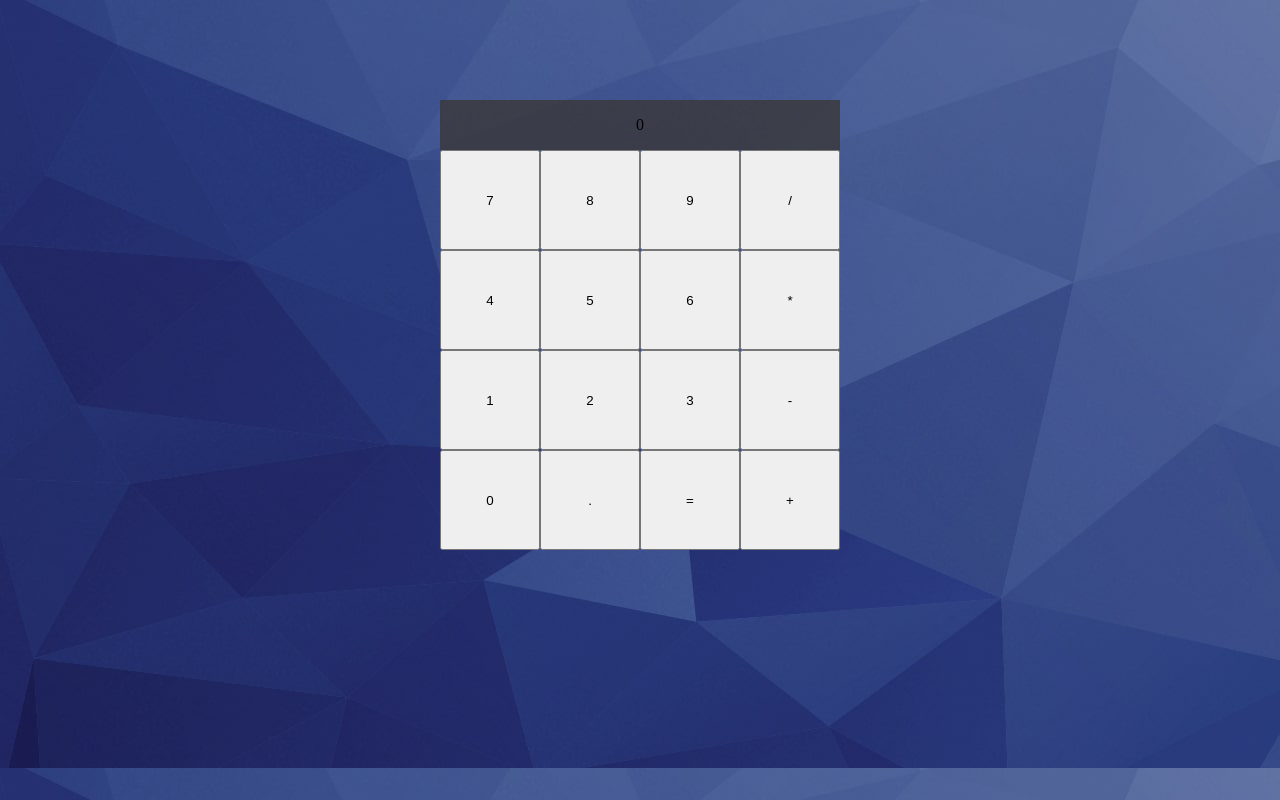
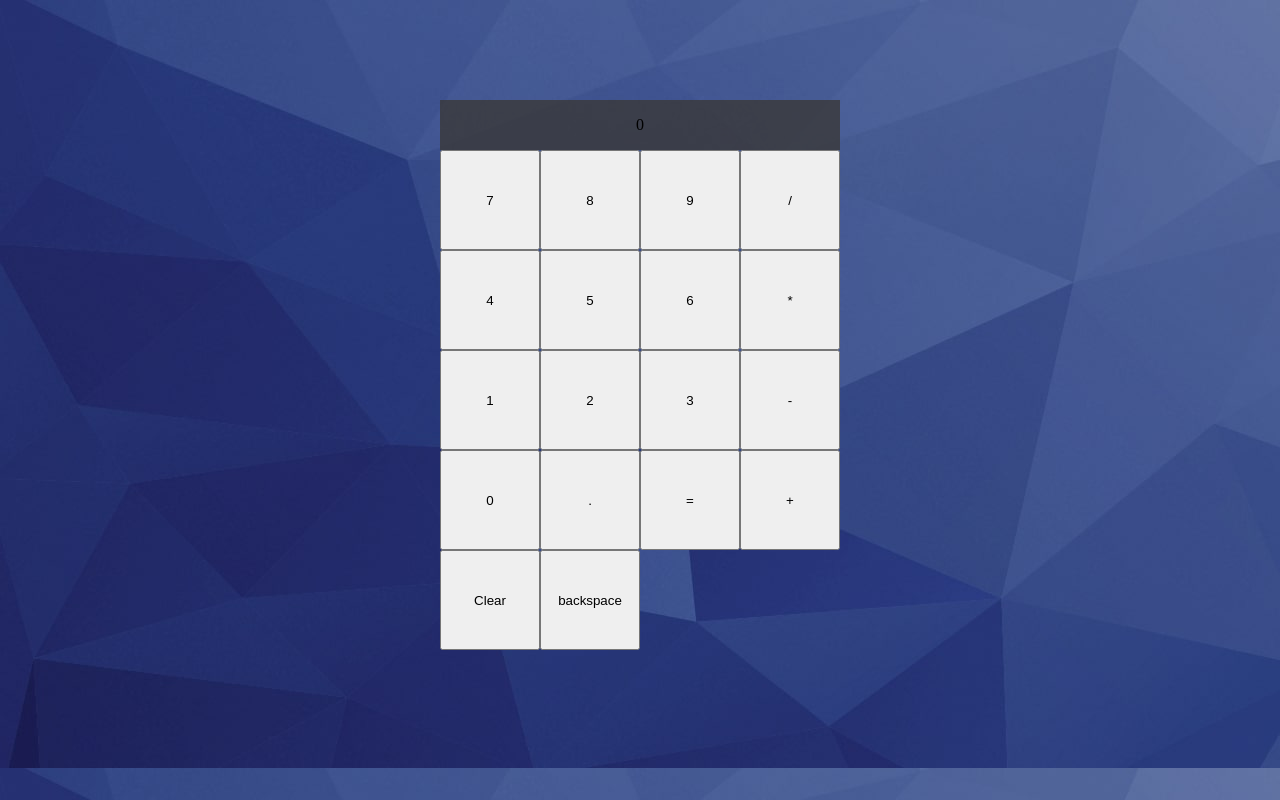
Before and after one commit to alberto512/Calculator, a plain HTML site: page index.html in a window 1280 px wide. Drawn offline with Linux system fonts and the light colour scheme.

Commit message:
Add clear and backspace button

```diff
--- a/index.html
+++ b/index.html
@@ -25,6 +25,8 @@
         <button class="button" id="dot" onclick="return guardarNumero('.')">.</button>
         <button class="button" id="equal" onclick="return equal()">=</button>
         <button class="button" id="addition" onclick="return guardarOperando('+')">+</button>
+        <button class="button" id="clear" onclick="return clear_screen()">Clear</button>
+        <button class="button" id="backspace" onclick="return backspace()">backspace</button>
       </div>
     </div>
     <script src = "main.js"></script>
--- a/main.js
+++ b/main.js
@@ -5,6 +5,7 @@ var text = '';
 var fin = 0;
 var ini = 0;
 var total = 0;
+var num_del = 0;
 
 window.onload = function(){
   document.onkeypress = guardaTeclado;
@@ -33,6 +34,12 @@ function guardarNumero(a){
     ini = 0;
     total = 0;
   }
+
+  if(num_del === 1){
+    num_del = 0;
+    num = [];
+  }
+
   if(a == '.' && num.length == 0){
     num.push(0);
     change_text(0);
@@ -44,7 +51,7 @@ function guardarNumero(a){
 function guardarOperando(a){
   if(num.length > 0){
     numeros.push(num.join(''));
-    num = [];
+    num_del = 1;
     operate(numeros[numeros.length-1]);
     operando = a;
     change_text(' ' + a + ' ');
@@ -53,7 +60,7 @@ function guardarOperando(a){
 
 function operate(a){
   if(operando == undefined){
-    total = parseFloat(a,10);;
+    total = parseFloat(a,10);
   }else if(operando === "+"){
     total = add(total, a);
   }else if(operando === "-"){
@@ -86,7 +93,7 @@ function equal(){
 
   if(fin === 0){
     change_text(' = ');
-    numeros=[];
+    numeros = [];
     fin = 1;
     change_text(total);
     if(total == Infinity){
@@ -120,3 +127,40 @@ function change_text(a){
   text += a;
   document.getElementById("screen").innerHTML = text;
 }
+
+function clear_screen(){
+  operando = undefined;
+  text = '';
+  fin = 1;
+  numeros = [];
+  num = [];
+  change_text(0);
+}
+
+function backspace(){
+  if(text != '' && fin == 0){
+    var char;
+    var aux;
+
+    char = text.slice(-1);
+    text = text.slice(0,-1);
+
+    if(text == ''){
+      text = 0;
+      fin = 1;
+      numeros = [];
+      num = [];
+    }else if(char === '+' || char === '-' || char === '*' || char === '/'){
+      operando = undefined;
+      aux = numeros.pop();
+      if(num_del == 0){
+        num.push(aux);
+      }
+      num_del = 0;
+    }else if((char >= 0 && char < 10 || char == '.') && char != " "){
+        num.pop();
+    }
+
+    document.getElementById("screen").innerHTML = text;
+  }
+}
```
